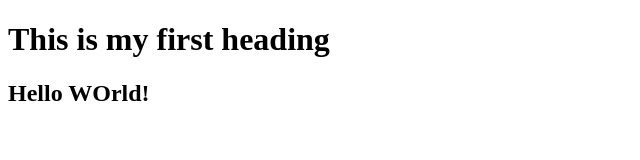
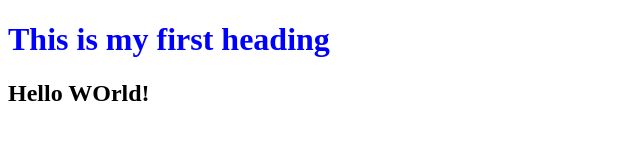
Before and after one commit to Kenthinho/hello, a plain HTML site: page index.html in a window 1280 px wide. Shown: the whole page, without its empty margins (0-640 px from the left). Drawn offline with Linux system fonts and the light colour scheme.

Commit message:
Add a style

```diff
--- a/index.html
+++ b/index.html
@@ -7,7 +7,7 @@
     <title>Document</title>
 </head>
 <body>
-    <h1>This is my first heading</h1>
+    <h1 style="color: blue;">This is my first heading</h1>
     <h2>Hello WOrld!</h2>
 
 </body>
```
